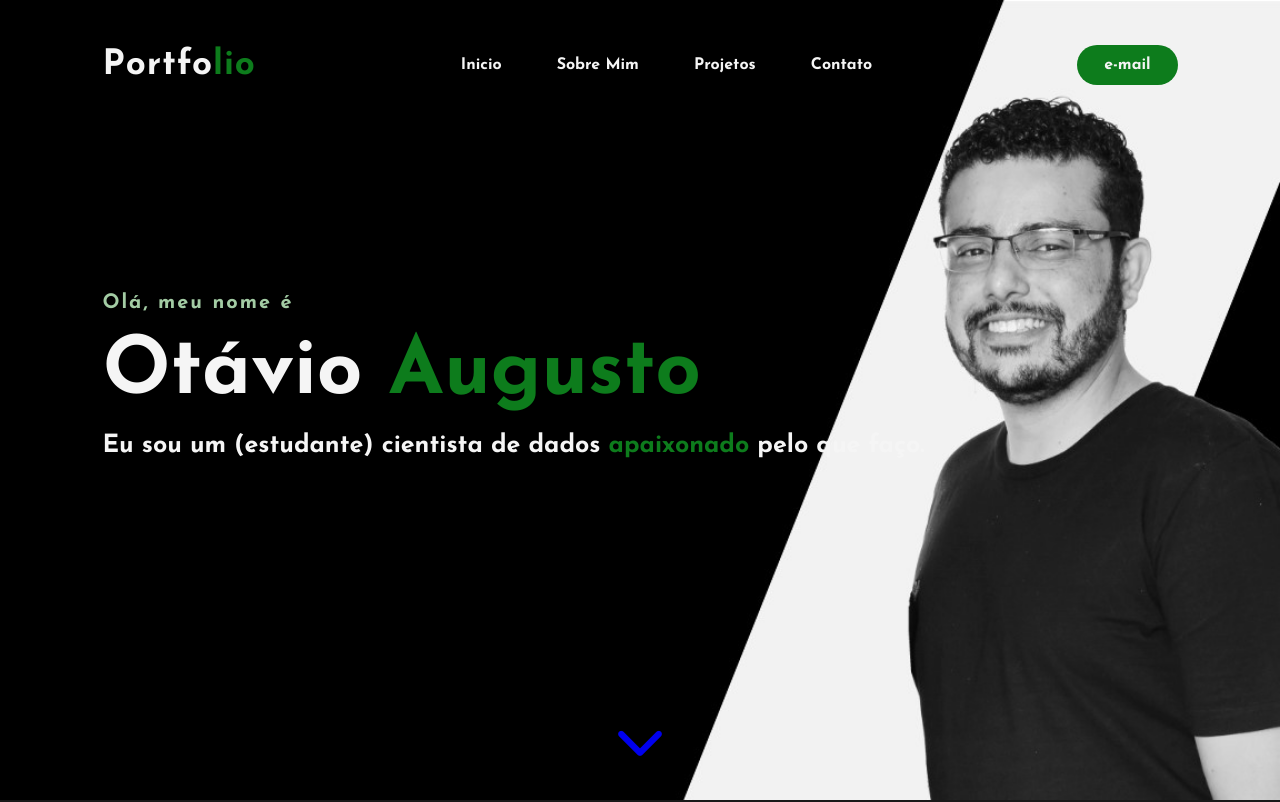
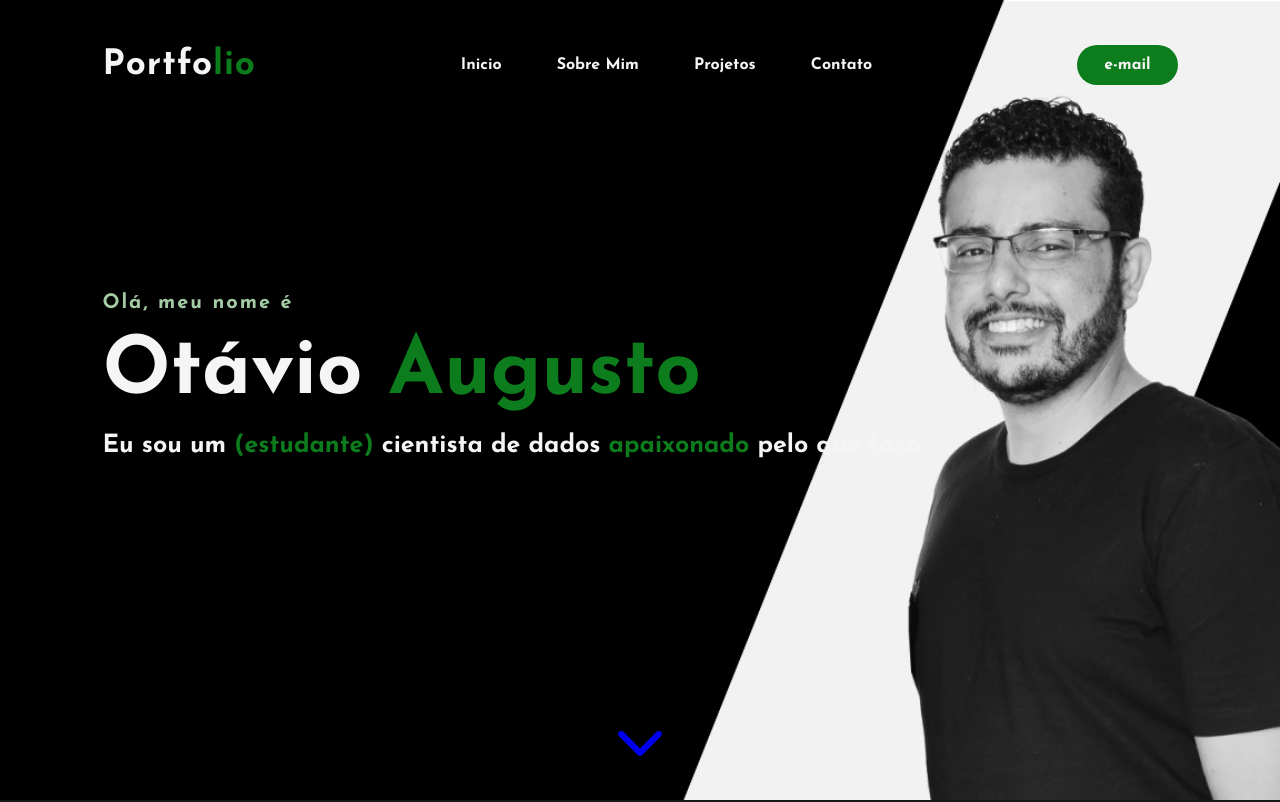
Before and after one commit to otavioaugust1/Meu_portfolio, a plain HTML site: page index.html in a window 1280 px wide. Shown: the top 802 px of the page. Drawn offline with Linux system fonts and the light colour scheme.

Commit message:
Update index.html

```diff
--- a/index.html
+++ b/index.html
@@ -38,7 +38,7 @@
         <div class="Main">
             <h4>Olá, meu nome é</h4>
             <h1>Otávio <span>Augusto</span></h1>
-            <h3>Eu sou um (estudante) cientista de dados <span>apaixonado</span> pelo que faço.</h3>
+            <h3>Eu sou um <span>(estudante)</span> cientista de dados <span>apaixonado</span> pelo que faço.</h3>
 
         </div>
     </div>
```
